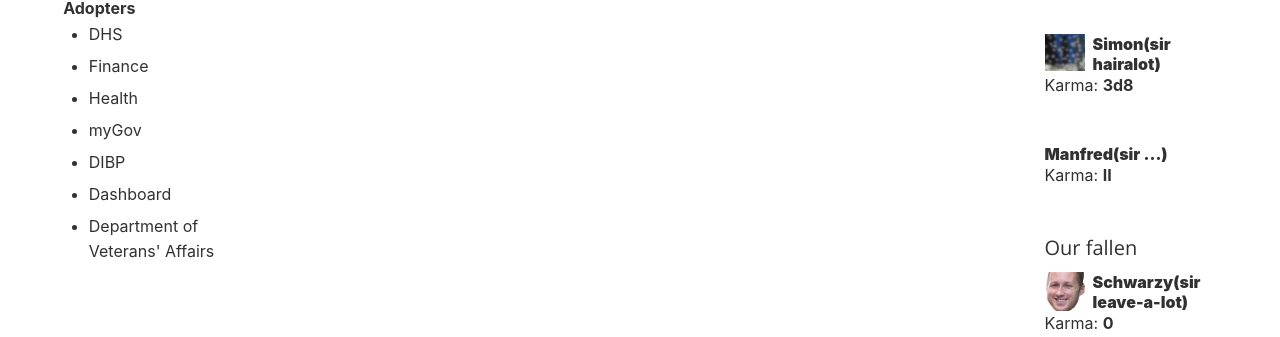
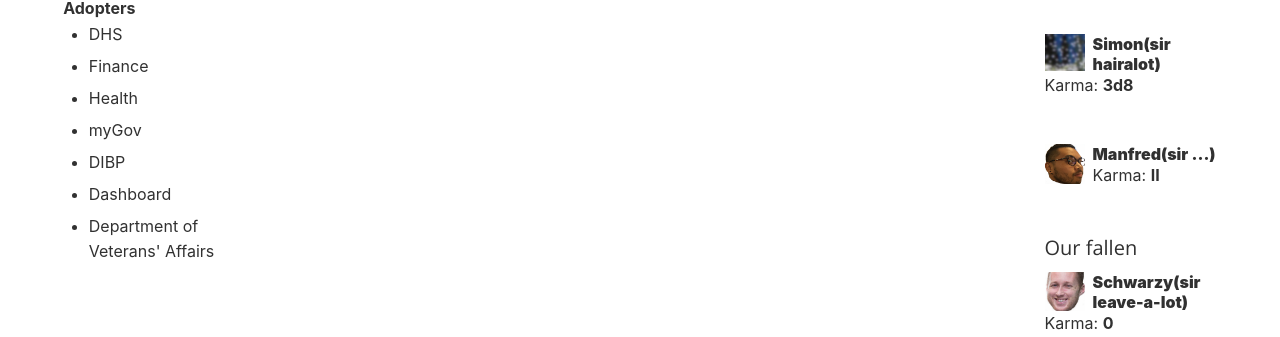
Before and after one commit to govau/level3-dashboard, a website: page docs/index.html in a window 1280 px wide. Shown: the part 630-967 px from the top of the page. Drawn offline with nearby package versions, Linux system fonts and the light colour scheme; no server answers.

Commit message:
Update index.html

```diff
--- a/docs/index.html
+++ b/docs/index.html
@@ -148,6 +148,7 @@
 					</div>
 
 					<div class="card">
+					        <img class="card-img" src="img/Manfred.png" alt="Manfred Ng">
 						<span class="card-text">Manfred(sir ...)</span>
 						<span class="card-level">Karma: <strong>II</strong></span>
 					</div>
```
